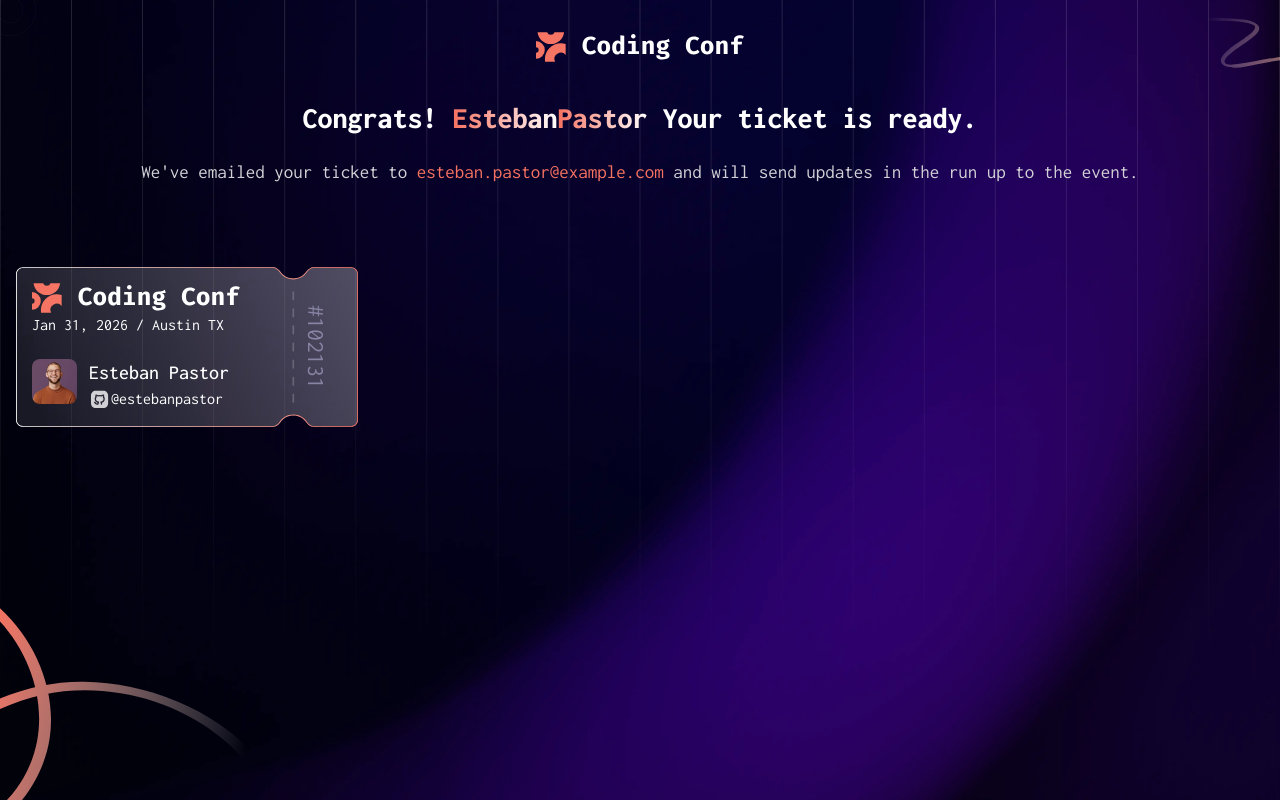
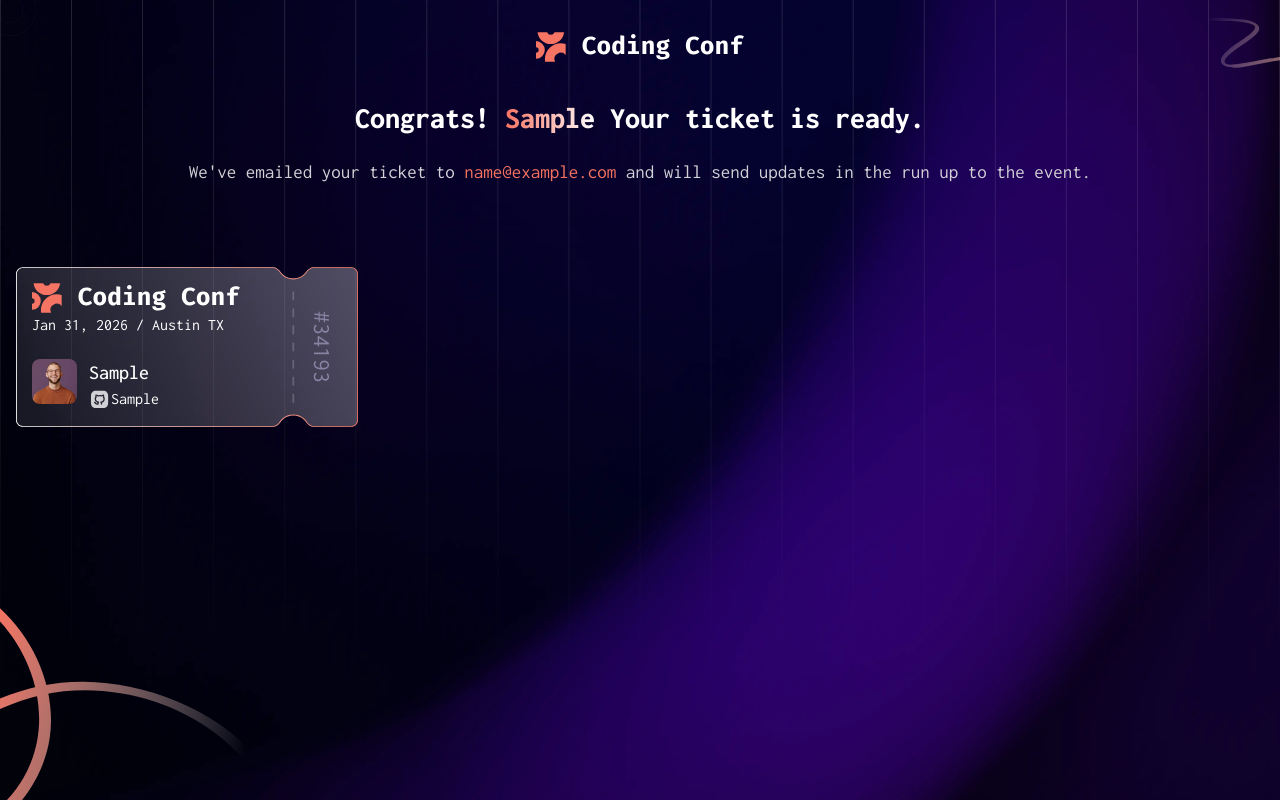
Before and after one commit to EstebanPastor/Conferece-ticket-generator, a React (Vite) app: page / in a window 1280 px wide. Both pictures are taken after typing "Sample", "name@example.com", "Sample" into the empty fields and a click on the button "Generate my ticket". Built offline with nearby package versions, Linux system fonts and the light colour scheme.

Commit message:
Add Zustand library for user storage and dynamic data, function for random generator ticket and unique

```diff
--- a/package.json
+++ b/package.json
@@ -14,7 +14,8 @@
     "react": "^19.2.8",
     "react-dom": "^19.2.8",
     "react-hook-form": "^7.90.0",
-    "tailwindcss": "^4.3.3"
+    "tailwindcss": "^4.3.3",
+    "zustand": "^5.0.15"
   },
   "devDependencies": {
     "@eslint/js": "^10.0.1",
--- a/src/components/confirmation-page/CongratsTicket.tsx
+++ b/src/components/confirmation-page/CongratsTicket.tsx
@@ -1,13 +1,29 @@
+import { useUserStore } from "../../store/user";
+
 const CongratsTicket = () => {
+  const store = useUserStore();
+
+  const { email, fullName } = store;
+
+  const name = fullName.split(" ")[0];
+  const lastname = fullName.split(" ")[1];
+
   return (
     <>
-      <p className="text-[30px]/8 text-center font-extrabold mb-6">Congrats!{" "}
-        <span className="bg-linear-to-r from-orange-500 to bg-neutral-0 bg-clip-text text-transparent">Esteban</span>
-        <span className="bg-linear-to-r from-orange-500 to bg-neutral-0 bg-clip-text text-transparent">Pastor</span> Your ticket is ready.
+      <p className="text-[30px]/8 text-center font-extrabold mb-6">
+        Congrats!{" "}
+        <span className="bg-linear-to-r from-orange-500 to bg-neutral-0 bg-clip-text text-transparent">
+          {name}
+        </span>
+        <span className="bg-linear-to-r from-orange-500 to bg-neutral-0 bg-clip-text text-transparent">
+          {lastname}
+        </span>{" "}
+        Your ticket is ready.
       </p>
       <p className="text-[19px] text-center mb-20 text-neutral-300">
-        We've emailed your ticket to <span className="text-orange-500">esteban.pastor@example.com</span> and
-        will send updates in the run up to the event.
+        We've emailed your ticket to{" "}
+        <span className="text-orange-500">{email}</span> and will send updates
+        in the run up to the event.
       </p>
     </>
   );
--- a/src/components/confirmation-page/Ticket.tsx
+++ b/src/components/confirmation-page/Ticket.tsx
@@ -1,4 +1,16 @@
+import { useUserStore } from "../../store/user";
+import { useMemo } from "react";
+
 const Ticket = () => {
+
+  const store = useUserStore()
+
+  const {fullName, githubUser} = store;
+
+  const ticketNumber = useMemo(() => {
+    return `#${Math.floor(10000 + Math.random() * 90000)}`;
+  }, []);
+
   return (
     <div className="h-40 w-85.5 flex flex-col justify-between p-4 bg-[url(/assets/images/pattern-ticket.svg)] bg-contain bg-no-repeat relative">
       <div>
@@ -12,15 +24,17 @@ const Ticket = () => {
           className="size-11.25 rounded-lg"
         />
         <div>
-          <p className="text-xl font-medium">Esteban Pastor</p>
-          {/* ✅ Cambiado a <div> */}
+          <p className="text-xl font-medium">{fullName}</p>
+
           <div className="flex">
             <img src="/assets/images/icon-github.svg" alt="Github icon" />
-            <p>@estebanpastor</p>
+            <p>{githubUser}</p>
           </div>
         </div>
       </div>
-      <p className="text-2xl absolute top-1/2 right-0 transform -translate-y-1/2 rotate-90 text-neutral-500">#102131</p>
+      <p className="text-2xl absolute top-1/2 right-0 transform -translate-y-1/2 rotate-90 text-neutral-500">
+        {ticketNumber}
+      </p>
     </div>
   );
 };
--- a/src/components/form/Form.tsx
+++ b/src/components/form/Form.tsx
@@ -2,6 +2,7 @@ import UploadInput from "./UploadInput";
 import TextInput from "./TextInput";
 import SubmitFormButton from "../ticket-form-page/SubmitFormButton";
 import { useForm, type SubmitHandler } from "react-hook-form";
+import { useUserStore } from "../../store/user";
 
 type Inputs = {
   fullName: string;
@@ -19,10 +20,16 @@ const Form = () => {
   } = useForm<Inputs>();
 
   const context = useShowTicket();
+  const userStore = useUserStore();
 
   const sendForm: SubmitHandler<Inputs> = (data: Inputs) => {
-    console.log(data);
+    const { email, fullName, githubUsername } = data;
     context.setShowTicket(true);
+    userStore.setUser({
+      email: email,
+      fullName: fullName,
+      githubUser: githubUsername,
+    });
   };
 
   return (
--- a/src/index.css
+++ b/src/index.css
@@ -5,7 +5,7 @@
   font-weight: 400 500 700 800;
   font-style: normal;
   font-display: none;
-  src: url("/public/assets/fonts/Inconsolata-VariableFont_wdth_wght.ttf")
+  src: url("/assets/fonts/Inconsolata-VariableFont_wdth_wght.ttf")
     format("truetype");
 }
 
--- /dev/null
+++ b/src/store/user.ts
@@ -0,0 +1,23 @@
+import { create } from "zustand";
+
+interface UserData {
+  fullName: string;
+  email: string;
+  githubUser: string;
+}
+
+interface User extends UserData {
+  setUser: (user: UserData) => void;
+}
+
+export const useUserStore = create<User>()((set) => ({
+  email: "",
+  fullName: "",
+  githubUser: "",
+  setUser: (user: UserData) =>
+    set(() => ({
+      email: user.email,
+      fullName: user.fullName,
+      githubUser: user.githubUser,
+    })),
+}));
```
Also changed, not shown: 1 other file (tests, documents, lock files or other folders).
